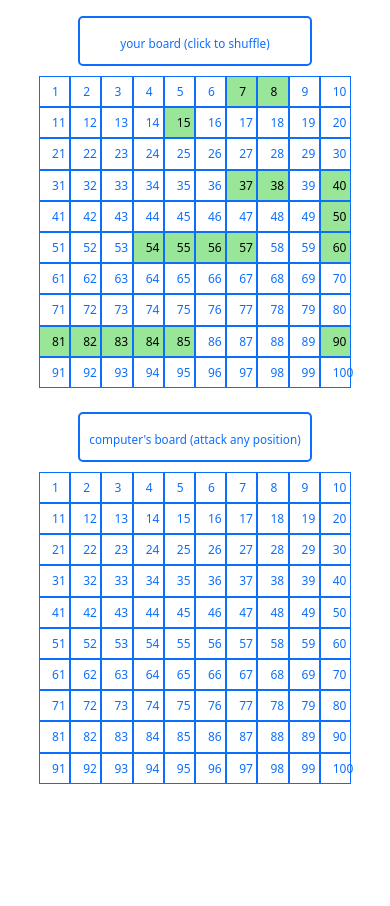
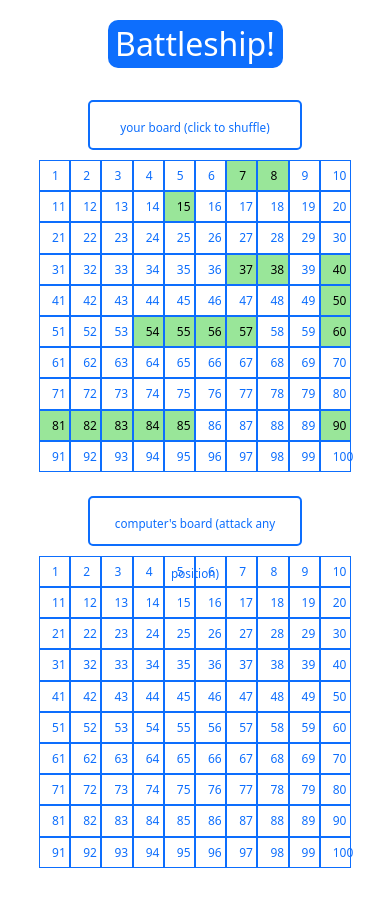
Before and after one commit to bmbaron/battleship, a website built with webpack: page dist/index.html in a window 390 px wide. Before the commit the page ends 844 px from the top, so only its background shows below. Built offline with nearby package versions, Linux system fonts and the light colour scheme.

Commit message:
some cosmetic changes

```diff
--- a/src/GameboardFactory.js
+++ b/src/GameboardFactory.js
@@ -70,10 +70,8 @@ function GameboardFactory (num) {
             for (const a of document.getElementById("container" + number).querySelectorAll("button")) {
                 const num = Number(a.innerText);
                 if (coords.indexOf(num) !== -1) {
-                    if (a.style.backgroundColor != "orange" && a.style.backgroundColor != "black") {
                         a.style.backgroundColor = "#99e699";
                         a.style.color = "black";
-                    }
                 }
             }
         });
--- a/src/styles.css
+++ b/src/styles.css
@@ -1,9 +1,23 @@
+.title-container {
+    color: white;
+    background-color: #0D6EFD;
+    width: 215px;
+    height: 4rem;
+    text-align: center;
+    margin: auto;
+    border-radius: 10px;
+    margin-top: 20px;
+}
+
+.title-container > h1 {
+    line-height: 4rem;
+    text-align: center;
+}
+
 .main-container {
     margin: 5%;
+    margin-top: 4%;
     display: flex;
-}
-
-.container {
 }
 
 .right-container {
@@ -23,7 +37,7 @@
 .player-label {
     text-align: center;
     margin: auto;
-    width: 40vw;
+    width: 35vw;
     height: 45px;
     line-height: 40px;
     border: 2px solid #0D6EFD;
@@ -79,9 +93,19 @@
 }
 
 @media only screen and (max-width: 1000px) {
+    .title-container {
+        height: 3rem;
+        width: 175px;
+        margin-bottom: 1rem;
+    }
+    .title-container > h1 {
+        line-height: 3rem;
+        font-size: 2rem;
+    }
     .main-container {
         margin: 0;
         flex-direction: column;
+        margin-bottom: 2rem;
     }
     .container {
         margin: auto;
@@ -112,7 +136,7 @@
         margin-top: 1rem;
         height: 50px;
         line-height: 50px;
-        width: 60vw;
+        width: 55vw;
         font-size: 3vw;
     }
 }
```
Also changed, not shown: dist/index.html, 1 other file.
